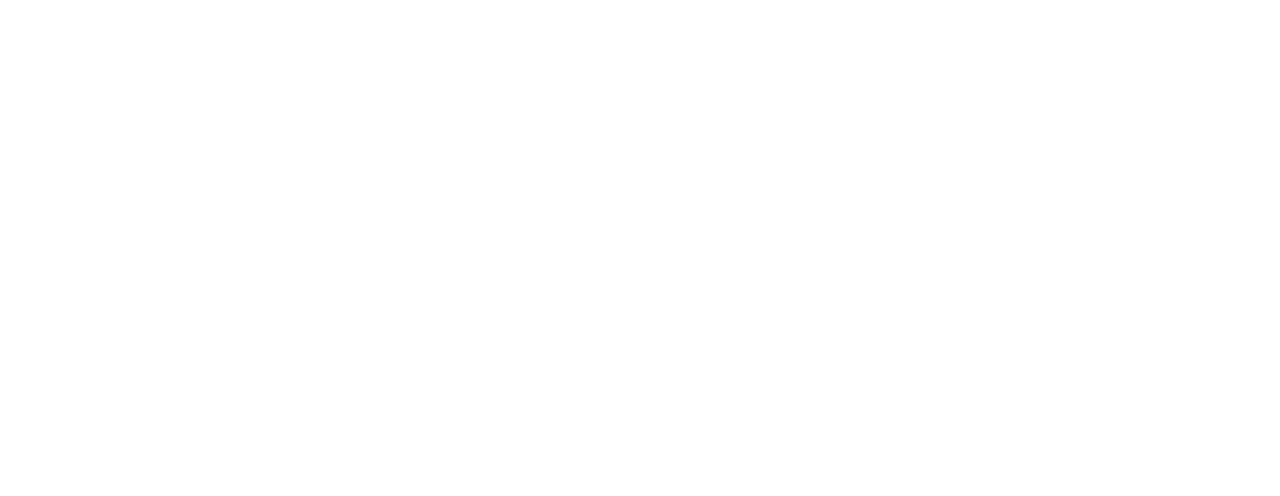
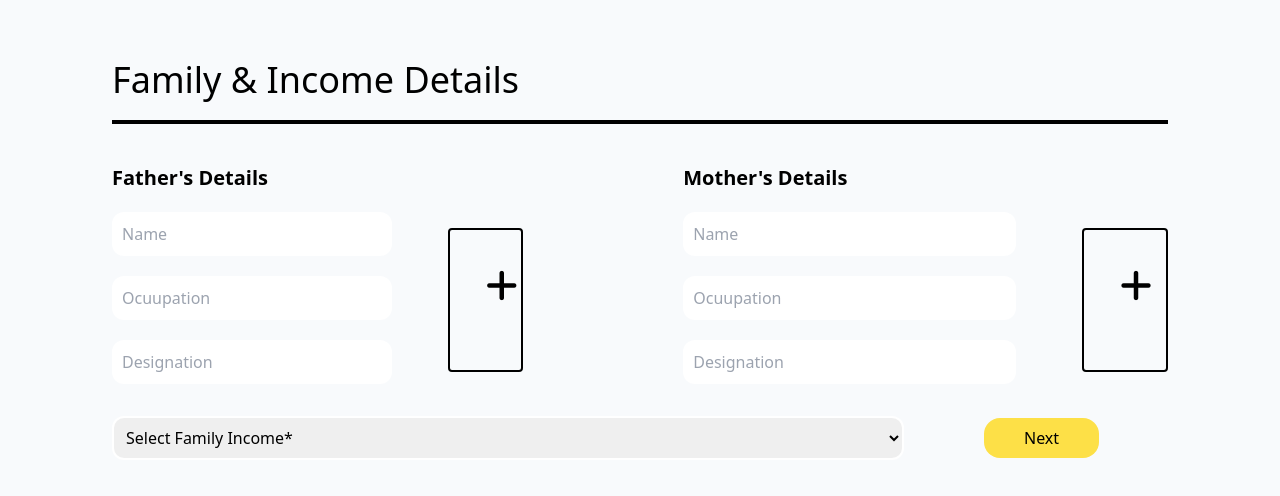
Before and after one commit to Nishant-K-2005/SIH-Project, a React (Create React App) app in the folder frontend/: page /familyIncome in a window 1280 px wide. Before the commit this address had no page. Shown: the top 496 px of the page. Built offline with nearby package versions, Linux system fonts and the light colour scheme.

Commit message:
update family details page

```diff
--- a/frontend/public/index.html
+++ b/frontend/public/index.html
@@ -8,6 +8,7 @@
       name="description"
       content="Web site created using create-react-app"
     />
+    <link rel="stylesheet" href="https://cdnjs.cloudflare.com/ajax/libs/font-awesome/6.6.0/css/all.min.css" integrity="sha512-Kc323vGBEqzTmouAECnVceyQqyqdsSiqLQISBL29aUW4U/M7pSPA/gEUZQqv1cwx4OnYxTxve5UMg5GT6L4JJg==" crossorigin="anonymous" referrerpolicy="no-referrer" />
     <link rel="manifest" href="%PUBLIC_URL%/manifest.json" />
     <title>PM-USPY(SSSJKL)</title>
   </head>
--- a/frontend/src/App.js
+++ b/frontend/src/App.js
@@ -7,6 +7,7 @@
 import Home from "./Components/Home";
 import Register from "./Components/Register";
 import User from "./Components/User";
+import FamilyDetails from "./Components/FamilyDetails";
 
 function App() {
     return (
@@ -16,6 +17,7 @@
                     <Route path="/" element={<Home />} />
                     <Route path="/Register" element={<Register />} />
                     <Route path="/User" element={<User/>}/>
+                    <Route path="/familyIncome" element={<FamilyDetails/>} />
                 </Routes>
             </Router>
         </>
--- /dev/null
+++ b/frontend/src/Components/ContactDetails.js
@@ -0,0 +1,7 @@
+import React from 'react'
+
+export default function ContactDetails() {
+  return (
+    <div>ContactDetails</div>
+  )
+}
--- /dev/null
+++ b/frontend/src/Components/FamilyDetails.js
@@ -0,0 +1,91 @@
+import React, { useState } from 'react';
+
+export default function FamilyDetails({ onButtonClick }) {
+
+    const [fname, setfname] = useState('');
+    const [foccupation, setfoccupation] = useState('');
+    const [fdesignation, setfdesignation] = useState('');
+    const [mname, setmname] = useState('');
+    const [moccupation, setmoccupation] = useState('');
+    const [mdesignation, setmdesignation] = useState('');
+    const [income, setincome] = useState('');
+
+    return (
+        <div className='bg-slate-50 flex justify-center items-center w-full'>
+            <form className='flex-col justify-center items-center gap-10 mt-10 px-28 pb-28'>
+
+                <h1 className='mb-7 text-4xl border-b-4 border-black py-5'> Family & Income Details</h1>
+
+                <div className='flex mt-10'>
+
+                    {/* Father Details */}
+
+                    <div className='fatherdet flex gap-0'>
+                        <div>
+                            <h2 className='text-xl font-semibold ml-30'>Father's Details </h2>
+                            <input
+                                value={fname}
+                                onChange={(e) => { setfname(e.target.value) }}
+                                type='text' placeholder='Name' className='p-2 w-10/12 border-2 border-white rounded-xl mt-5 ' />
+                            <input
+                                value={foccupation}
+                                onChange={(e) => { setfoccupation(e.target.value) }}
+                                type='text' placeholder='Ocuupation' className='p-2 w-10/12 border-2 border-white rounded-xl mt-5 ' />
+                            <input
+                                value={fdesignation}
+                                onChange={(e) => { setfdesignation(e.target.value) }}
+                                type='text' placeholder='Designation' className='p-2 w-10/12 border-2 border-white rounded-xl mt-5 ' />
+                        </div>
+                        <div className='border-black border-2 h-36 w-36 mt-16 mr-40 rounded overflow-hidden p-2 relative'>
+                            <input className='hidden' type='file'></input>
+                            <div className='text-4xl absolute left-9 top-9'>
+                                <i class="fa-solid fa-plus"></i>
+                            </div>
+                        </div>
+
+                    </div>
+
+                    {/* Mother Details */}
+
+                    <div className='motherDet flex'>
+                        <div>
+                            <h2 className='text-xl font-semibold ml-30'>Mother's Details </h2>
+                            <input
+                                value={mname}
+                                onChange={(e) => { setmname(e.target.value) }}
+                                type='text' placeholder='Name' className='p-2 w-10/12 border-2 border-white rounded-xl mt-5 ' />
+                            <input
+                                value={moccupation}
+                                onChange={(e) => { setmoccupation(e.target.value) }}
+                                type='text' placeholder='Ocuupation' className='p-2 w-10/12 border-2 border-white rounded-xl mt-5 ' />
+                            <input type='text'
+                                value={mdesignation}
+                                onChange={(e) => { setmdesignation(e.target.value) }}
+                                placeholder='Designation' className='p-2 w-10/12 border-2 border-white rounded-xl mt-5 ' />
+                        </div>
+                        <div className='border-black border-2 h-36 w-36 mt-16 rounded overflow-hidden p-2 relative'>
+                            <input className='hidden' type='file'></input>
+                            <div className='text-4xl absolute left-9 top-9'>
+                                <i class="fa-solid fa-plus"></i>
+                            </div>
+                        </div>
+                    </div>
+                </div>
+
+                {/* Income Details */}
+                <select
+                    value={income}
+                    onChange={(e) => { setincome(e.target.value) }}
+                    type='text' placeholder='Designation' className='p-2 w-9/12 border-2 border-white rounded-xl mt-8 '>
+                    <option value="">Select Family Income*</option>
+                    <option value="less than 2.5 lakh">less than 2.5 lakh</option>
+                    <option value="2.5-5 lakhs">2.5 lakh - 5 lakh</option>
+                    <option value="5-8 lakhs">5 lakh - 8 lakh</option>
+                    <option value="above 8 lakhs">above 8 lakh</option>  </select>
+
+                <button type='submit' onClick={() => onButtonClick("pagethree")} className='bg-yellow-300 p-2 rounded-2xl px-10 mt-4 ml-20'>Next</button>
+
+            </form>
+        </div>
+    )
+}
--- a/frontend/src/Components/User.js
+++ b/frontend/src/Components/User.js
@@ -4,11 +4,11 @@
 import { useLocation } from 'react-router-dom'
 export default function User() {
     const location = useLocation()
-    const Userdata = location.state.user
+    // const Userdata = location.state.user
     return (
-        <>
+        <div className='bg-slate-50'>
         <UserNavigation/>
         <Form/>
-        </>
+        </div>
     )
 }
--- a/frontend/src/Components/scholarshipForm/Form.css
+++ b/frontend/src/Components/scholarshipForm/Form.css
@@ -1,5 +1,6 @@
 .App {
     text-align: center;
+    background-color: rgb(248 250 252);
 }
 
 .center {
--- a/frontend/src/Components/scholarshipForm/Form.js
+++ b/frontend/src/Components/scholarshipForm/Form.js
@@ -3,6 +3,8 @@
 import React, { useState } from "react";
 import MultiStepProgressBar from "../MultiStepProgressBar/MultiStepProgressBar";
 import PersonalDetails from "../PersonalDetails";
+import FamilyDetail from "../FamilyDetails";
+import ContactDetails from "../ContactDetails";
 
 function Form() {
     const [page, setPage] = useState("pageone");
@@ -36,8 +38,8 @@
             {
                 {
                     pageone: <PersonalDetails onButtonClick={nextPage} />,
-                    // pagetwo: <PageTwo onButtonClick={nextPage} />,
-                    // pagethree: <PageThree onButtonClick={nextPage} />,
+                    pagetwo: <FamilyDetail onButtonClick={nextPage} />,
+                    pagethree: <ContactDetails onButtonClick={nextPage} />,
                     // pagefour: <PageFour />,
                 }[page]
             }
```
